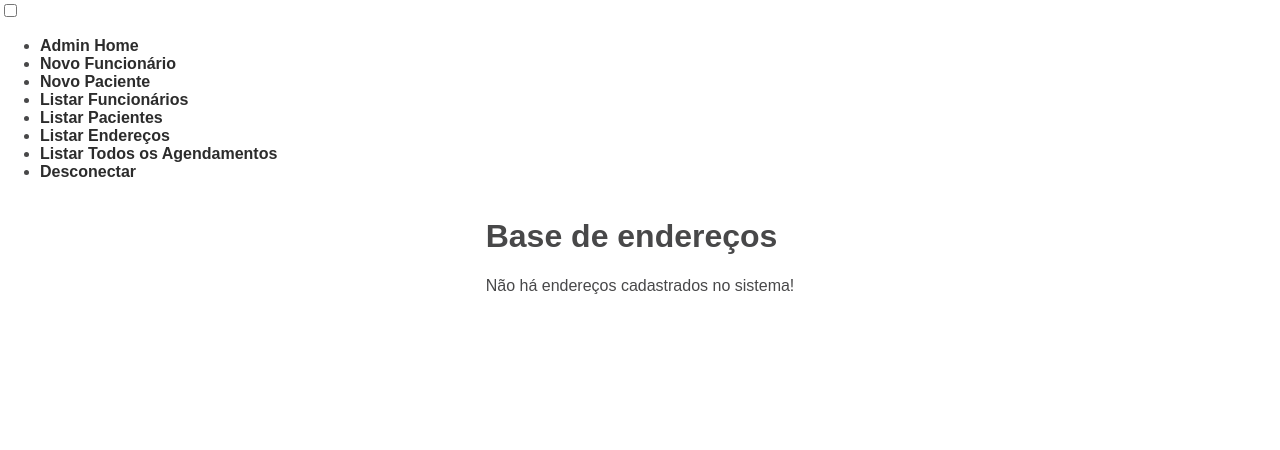
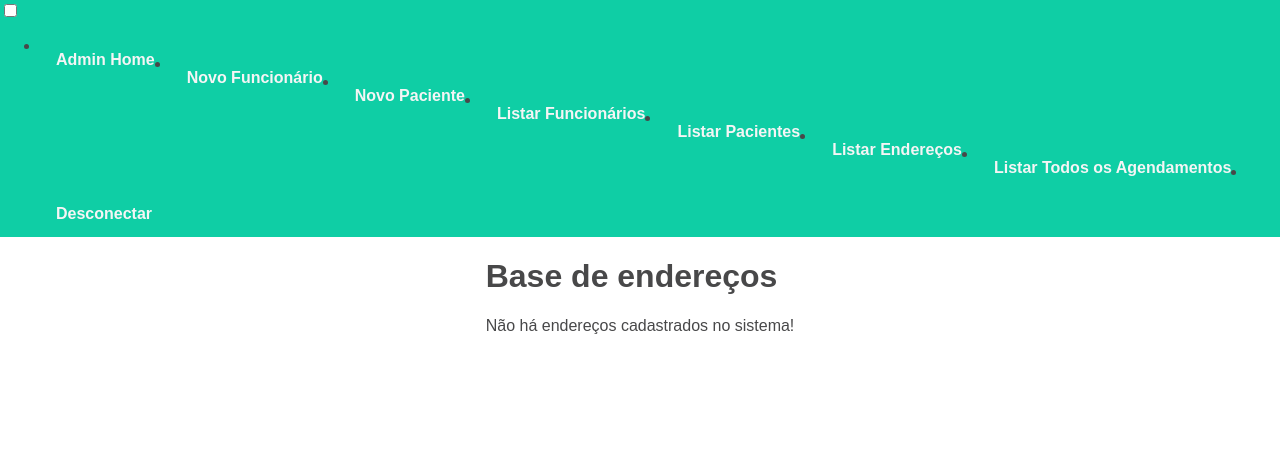
Before and after one commit to marcus-zuba/Clinica-KabaDor, a Django app: page /clinica/enderecos/ in a window 1280 px wide. Shown: the part 350-800 px from the top of the page. Run offline with Django 3.2, Linux system fonts and the light colour scheme; the visitor is signed in with stand-in values (Sample User, id 1); data that the repository does not hold is empty; some web fonts are replaced.

Commit message:
fix navbar css

```diff
--- a/static/css/home.css
+++ b/static/css/home.css
@@ -93,10 +93,6 @@ nav {
   transform: scale(1, 0);
   transform-origin: top;
   transition: transform 400ms ease-in-out;
-}
-
-#navbar{
-  display: flex;
 }
 
 nav ul {
--- a/static/css/navbar.css
+++ b/static/css/navbar.css
@@ -1,4 +1,4 @@
-#nav-bar-container{
+#navbar{
   position: sticky;
   top: 0;
   flex-direction: row;
--- a/templates/navbar.html
+++ b/templates/navbar.html
@@ -1,10 +1,11 @@
 {% load static %}
+<link rel="stylesheet" href="{%  static 'css/navbar.css' %}">
 
 <div id="navbar">
   <h1 class="logo"><img src="https://iili.io/0SXGRe.md.png" id="logokd"></h1>
   <input type="checkbox" id="nav-toggle" class="nav-toggle">
 
-  <nav>
+  <nav class="menu-right">
     <ul>
       {% if request.user.is_authenticated %}
         <li><a href="/clinica/admin_home/" class="menu-button">Admin Home</a></li>
```
